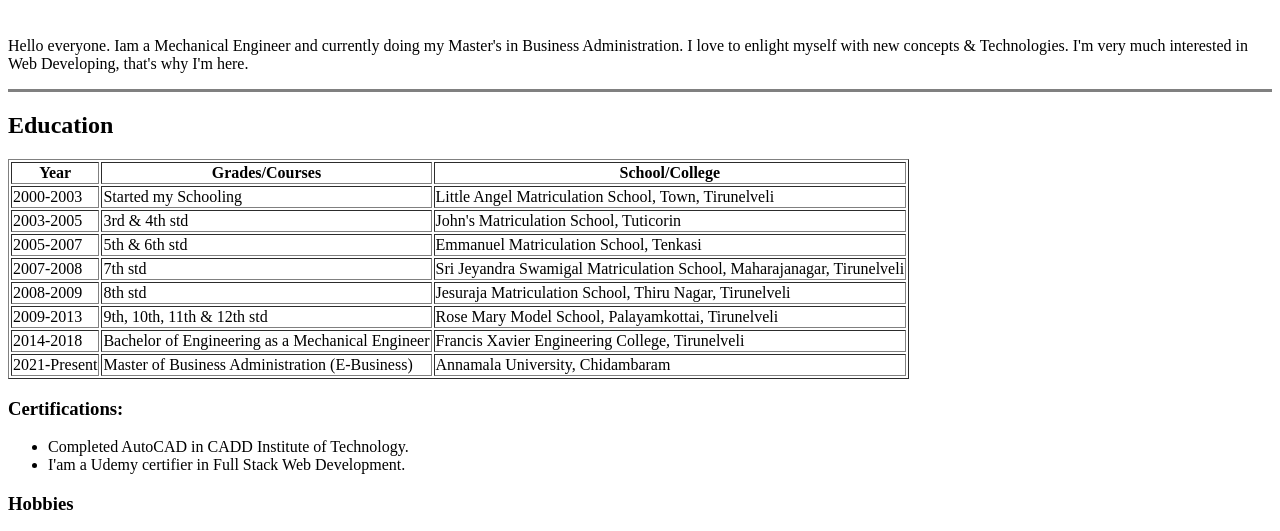
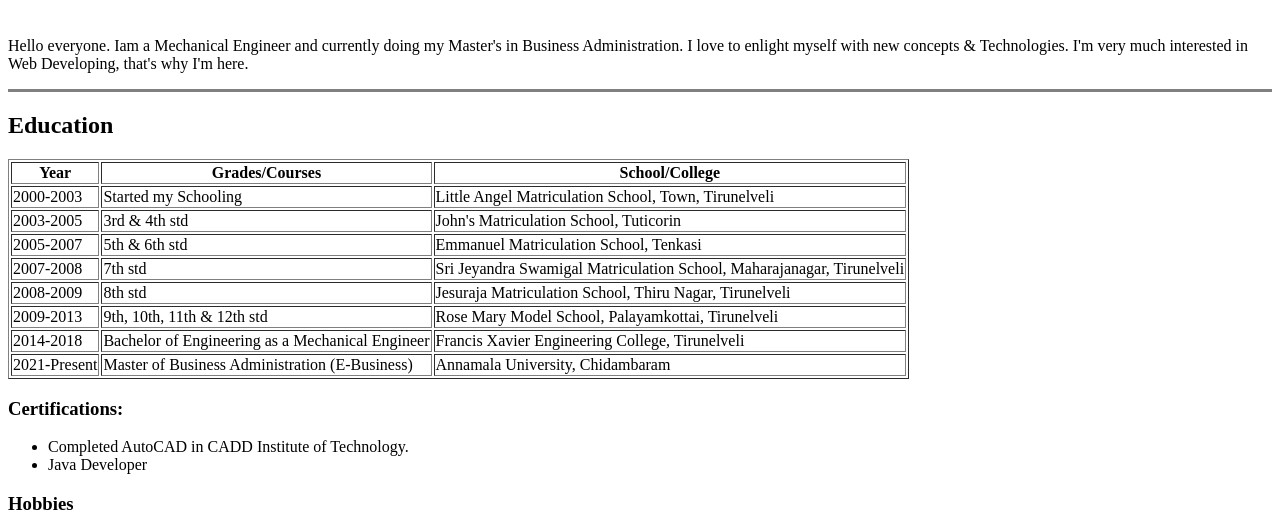
Before and after one commit to Arvi30/cv, a plain HTML site: page index.html in a window 1280 px wide. Shown: the part 229-760 px from the top of the page. Drawn offline with Linux system fonts and the light colour scheme.

Commit message:
li changed

```diff
--- a/index.html
+++ b/index.html
@@ -78,7 +78,7 @@
   <h3>Certifications:</h3>
   <ul>
     <li>Completed AutoCAD in CADD Institute of Technology.</li>
-    <li>I'am a Udemy certifier in Full Stack Web Development.</li>
+    <li>Java Developer</li>
   </ul>
 
   <h3>Hobbies</h3>
```
